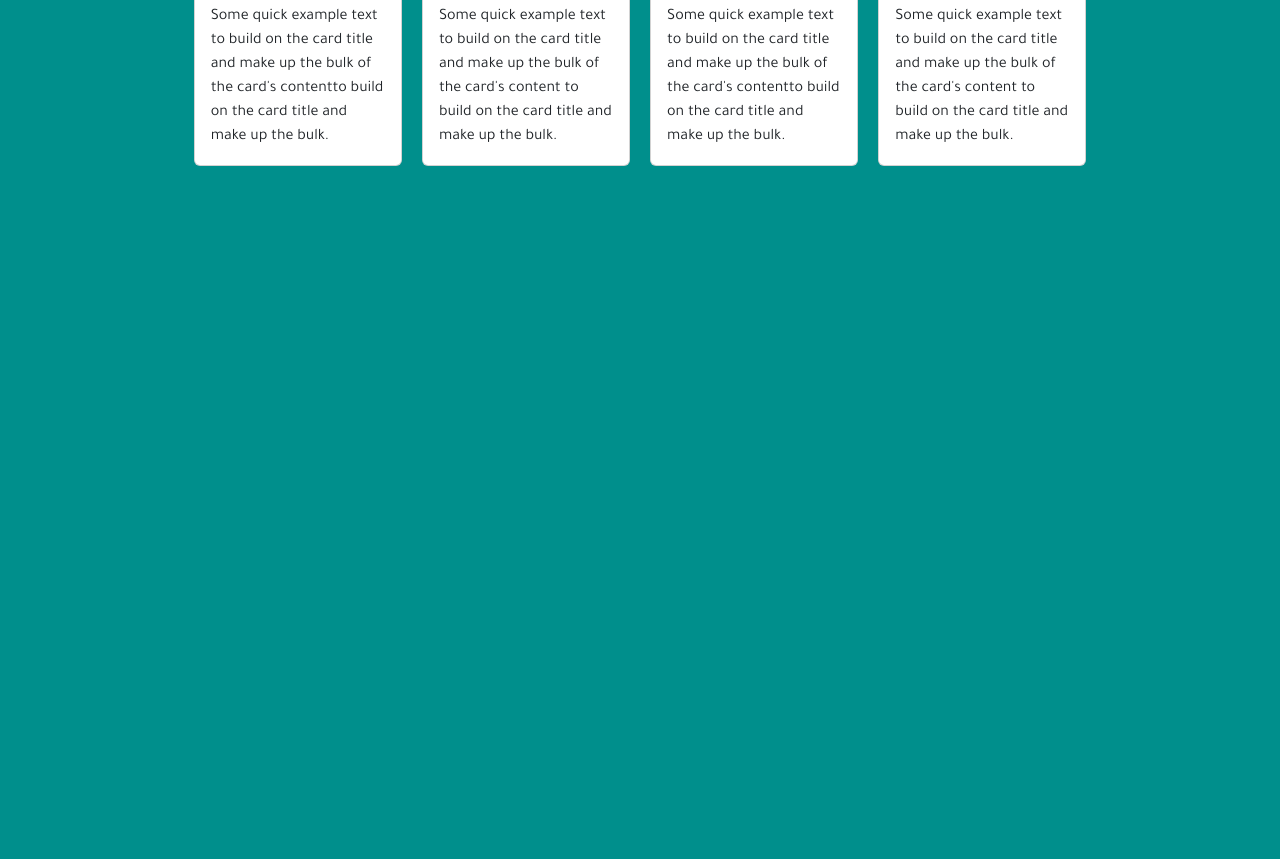
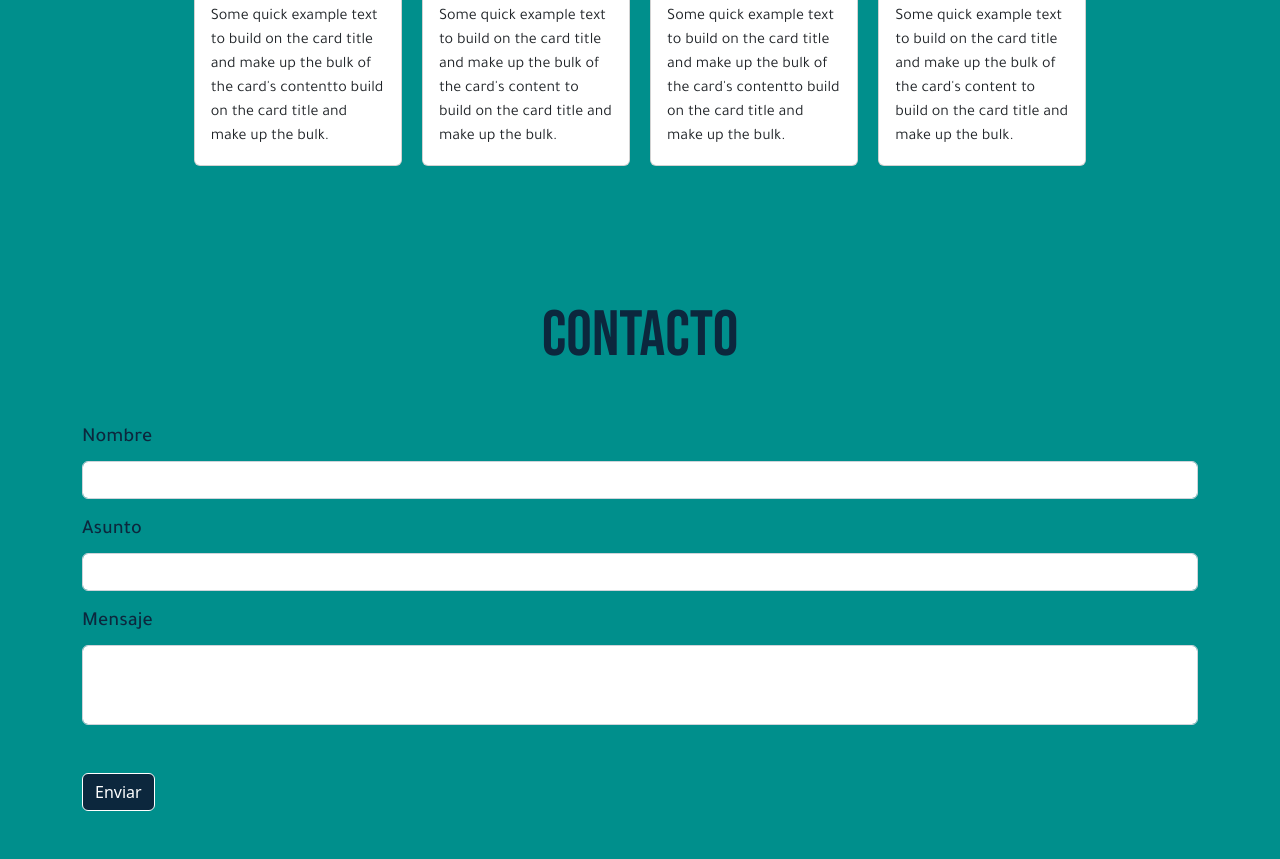
Before and after one commit to RosarioCE/PruebaViajeChile, a plain HTML site: page index.html in a window 1280 px wide. Shown: the part 1072-1931 px from the top of the page. Before the commit the page ends 1290 px from the top, so only its background shows below. Drawn offline with nearby package versions, Linux system fonts and the light colour scheme; a script that the page names is missing.

Commit message:
Contacto

```diff
--- a/Assets/css/style.css
+++ b/Assets/css/style.css
@@ -95,3 +95,23 @@ nav{
      font-weight: 400;
      text-align: left;
  }
+
+
+
+/*CONTACTO*/
+
+.form-label, #contacto{
+    color: #0C273D
+}
+
+.form-label{
+    font-family: 'Tajawal', sans-serif;
+    font-weight: 500;
+    font-size: 20px;
+}
+
+.btn{
+    color: white;
+    background-color:  #0C273D;
+    border-color: white;
+}
--- a/index.html
+++ b/index.html
@@ -159,6 +159,37 @@
 
 
 
+<section id="CONTACTO">
+
+  <h3 id="contacto" class="display-3  mt-5 pt-5 text-center">CONTACTO</h3>
+
+  <form>
+      <div class="container mt-5">
+
+         <div class="mb-3">
+          <label for="exampleInputEmail1" class="form-label">Nombre</label>
+          <input required class="form-control"  aria-describedby="emailHelp">
+        </div>
+
+          <div class="mb-3">
+            <label for="exampleInputEmail1" class="form-label">Asunto</label>
+            <input required class="form-control"  aria-describedby="emailHelp">
+          </div>
+
+          <div class="mb-5">
+            <label for="exampleInputEmail1" class="form-label">Mensaje</label>
+            <input required  class="form-control pb-5" aria-describedby="emailHelp">
+          </div>
+
+          <button type="submit" class="btn btn-primary mb-5" id="correoEnviado">Enviar</button>
+
+      </div>
+  </form>
+
+</section>
+
+
+
 
 
 
```
